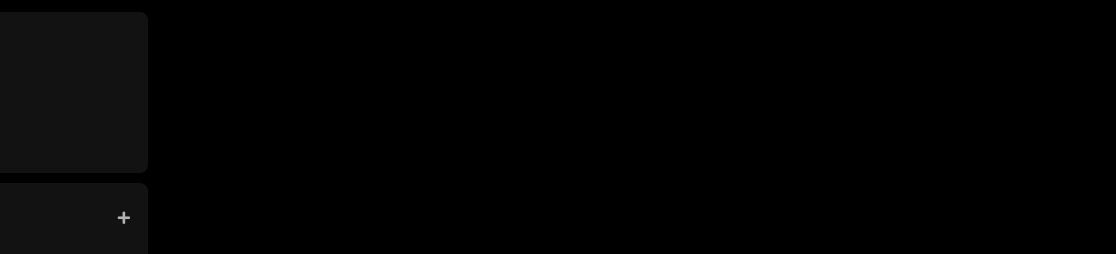
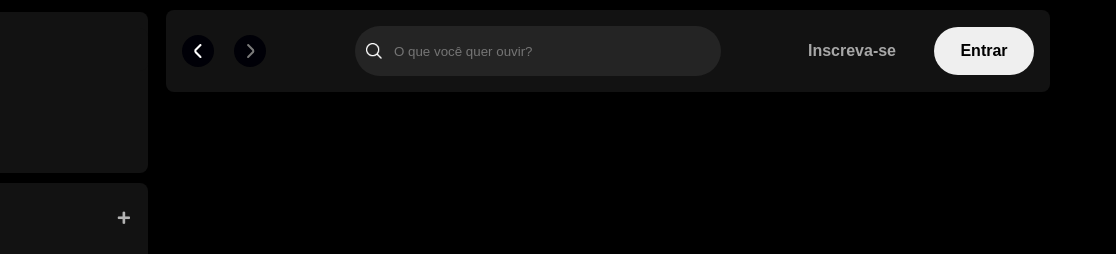
Before and after one commit to LucasFRodriguez/spotify-alura, a plain HTML site: page index.html in a window 1280 px wide. Shown: the top 254 px of the page, 164-1280 px from the left. Drawn offline with Linux system fonts and the light colour scheme.

Commit message:
barra de pesquisa - header

```diff
--- a/index.html
+++ b/index.html
@@ -6,6 +6,7 @@
     <link rel="stylesheet" href="./src/styles/reset.css">
     <link rel="stylesheet" href="./src/styles/vars.css">
     <link rel="stylesheet" href="./src/styles/sidebar-footer.css">
+    <link rel="stylesheet" href="./src/styles/main-content.css">
     <link rel="stylesheet" href="https://use.fontawesome.com/releases/v5.15.4/css/solid.css"/>
     <link rel="stylesheet" href="https://use.fontawesome.com/releases/v5.15.4/css/fontawesome.css"/>
     <title>Spotify Alura by: Lucas Rodriguez</title>
@@ -62,6 +63,32 @@
             </div>
         </div>
     </div>
+    <main>
+        <div class="main-container">
+            <nav class="header__navigation">
+                <div class="navigation">
+                    <button class="arrow-left">
+                        <img src="./src/assets/icons/small-left.png" alt="Seta Esquerda">
+                    </button>
+                    <button class="arrow-right">
+                        <img src="./src/assets/icons/small-right.png" alt="Seta Direita">
+                    </button>
+                </div>
+
+                    <div class="header__search">
+                        <img src="./src/assets/icons/search.png" alt="">
+                        <input id="search-input" type="text" maxlength="800" placeholder="O que você quer ouvir?" />
+                    </div>
+
+                    <div class="header__login">
+                        <button class="subscribe">Inscreva-se</button>
+                        <button class="login">Entrar</button>
+                    </div>
+
+            </nav>
+        </div>
+    </main>
+
 
     <footer class="disclaimer-premium">
         <div class="text">
--- /dev/null
+++ b/src/styles/main-content.css
@@ -0,0 +1,83 @@
+.main-container{
+    max-width: 80vw;
+    height: 100vh;
+    margin-left: 320px;
+    margin-right: 56px;
+}
+.header__navigation{
+    display: flex;
+    justify-content: space-between;
+    align-items: center;
+    padding: 16px;
+    margin: 10px;
+    border-radius: 8px;
+    background-color: #121212;
+}
+.header__navigation .navigation{
+    display: flex;
+    justify-content: space-around;
+    align-items: center;
+}
+.header__navigation .navigation .arrow-left{
+    margin-right: 1.25rem;
+}
+.arrow-right, .arrow-left{
+    display: flex;
+    align-items: center;
+    justify-content: center;
+    width: 32px;
+    height: 32px;
+    background: var(--bg-icon);
+    background-color: var(--bg-arrow-color);
+    border: none;
+    border-radius: 50%;
+    cursor: pointer;
+}
+.header__login{
+    display: flex;
+    align-items: center;
+}
+.header__search{
+    display: flex;
+    align-items: center;
+    width: 364px;
+    height: 48px;
+    margin-left: 8px;
+    background-color: #242424;
+    border-radius: 500px;
+    border: 1px solid transparent;
+}
+.header__search img{
+    width: 16px;
+    height: 16px;
+    margin-left: 10px;
+}
+.header__search input{
+    background: transparent;
+    border: none;
+    padding: 0px 100px 0 12px;
+    color: #fff;
+    text-overflow: ellipsis;
+    overflow: hidden;
+    white-space: nowrap;
+    outline: none;
+}
+.header__login .subscribe{
+    color: #a7a7a7;
+    font-size: 16px;
+    font-weight: 700;
+    background-color: transparent;
+    margin-right: 32px;
+    border: none;
+    cursor: pointer;
+}
+.header__login .login{
+    width: 100px;
+    height: 48px;
+    color: #000;
+    font-size: 16px;
+    font-weight: 700;
+    border-radius: 40px;
+    border: none;
+    cursor: pointer;
+}
--- a/src/styles/vars.css
+++ b/src/styles/vars.css
@@ -1,3 +1,6 @@
 :root{
     --font-dm-sans: "DM Sans", sans-serif;
+
+    --bg-icon: #131313;
+    --bg-arrow-color: rgba(0,0,07)
 }
```
